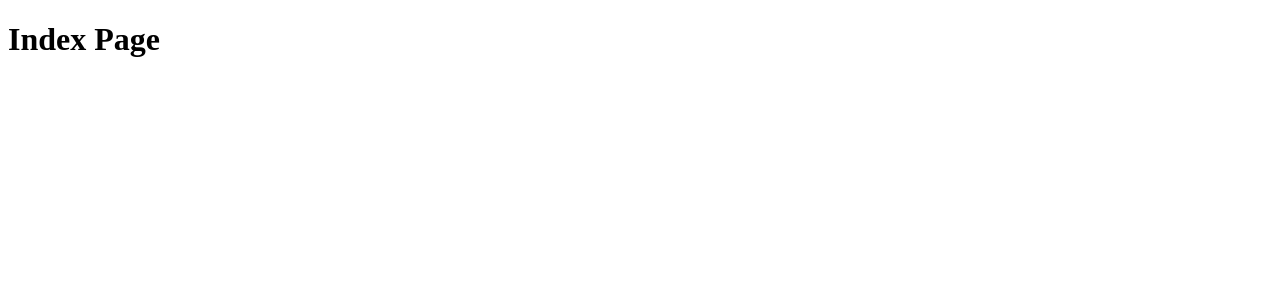
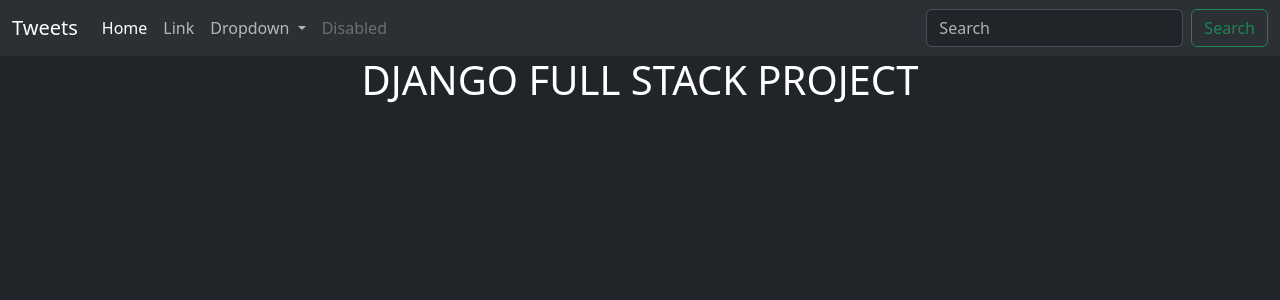
Before and after one commit to Code-Mindscape/Django-P1, a Django app: page /tweet/ in a window 1280 px wide. Before the commit the part shown is almost empty. Shown: the top 300 px of the page. Run offline with Django 5.2, Linux system fonts and the light colour scheme.

Commit message:
added layouts

```diff
--- /dev/null
+++ b/chaiheadq/templates/layout.html
@@ -0,0 +1,57 @@
+{% load static %}
+
+<!DOCTYPE html>
+<html lang="en" data-bs-theme="dark">
+<head>
+    <meta charset="UTF-8">
+    <meta name="viewport" content="width=device-width, initial-scale=1.0">
+        <link href="https://cdn.jsdelivr.net/npm/bootstrap@5.3.7/dist/css/bootstrap.min.css" rel="stylesheet" integrity="sha384-LN+7fdVzj6u52u30Kp6M/trliBMCMKTyK833zpbD+pXdCLuTusPj697FH4R/5mcr" crossorigin="anonymous">
+    <title>
+        {% block title %}
+        Django
+        {% endblock %}
+    </title>
+</head>
+<body class=" bg-dark">
+    <nav class="navbar navbar-expand-lg bg-body-tertiary">
+  <div class="container-fluid">
+    <a class="navbar-brand" href="#">Tweets</a>
+    <button class="navbar-toggler" type="button" data-bs-toggle="collapse" data-bs-target="#navbarSupportedContent" aria-controls="navbarSupportedContent" aria-expanded="false" aria-label="Toggle navigation">
+      <span class="navbar-toggler-icon"></span>
+    </button>
+    <div class="collapse navbar-collapse" id="navbarSupportedContent">
+      <ul class="navbar-nav me-auto mb-2 mb-lg-0">
+        <li class="nav-item">
+          <a class="nav-link active" aria-current="page" href="#">Home</a>
+        </li>
+        <li class="nav-item">
+          <a class="nav-link" href="#">Link</a>
+        </li>
+        <li class="nav-item dropdown">
+          <a class="nav-link dropdown-toggle" href="#" role="button" data-bs-toggle="dropdown" aria-expanded="false">
+            Dropdown
+          </a>
+          <ul class="dropdown-menu">
+            <li><a class="dropdown-item" href="#">Action</a></li>
+            <li><a class="dropdown-item" href="#">Another action</a></li>
+            <li><hr class="dropdown-divider"></li>
+            <li><a class="dropdown-item" href="#">Something else here</a></li>
+          </ul>
+        </li>
+        <li class="nav-item">
+          <a class="nav-link disabled" aria-disabled="true">Disabled</a>
+        </li>
+      </ul>
+      <form class="d-flex" role="search">
+        <input class="form-control me-2" type="search" placeholder="Search" aria-label="Search"/>
+        <button class="btn btn-outline-success" type="submit">Search</button>
+      </form>
+    </div>
+  </div>
+</nav>
+    <div class="container">
+        {% block content %}
+        {% endblock  %}
+    </div>
+</body>
+</html>
--- a/chaiheadq/tweet/templates/index.html
+++ b/chaiheadq/tweet/templates/index.html
@@ -1,11 +1,9 @@
-<!DOCTYPE html>
-<html lang="en">
-<head>
-    <meta charset="UTF-8">
-    <meta name="viewport" content="width=device-width, initial-scale=1.0">
-    <title>Document</title>
-</head>
-<body>
-    <h1>Index Page</h1>
-</body>
-</html>
+{% extends "layout.html" %}
+
+{% block title %}
+Tweet
+{% endblock %}
+
+{% block content %}
+<h1 class="text-white text-center ">DJANGO FULL STACK PROJECT </h1>
+{% endblock %}
```
